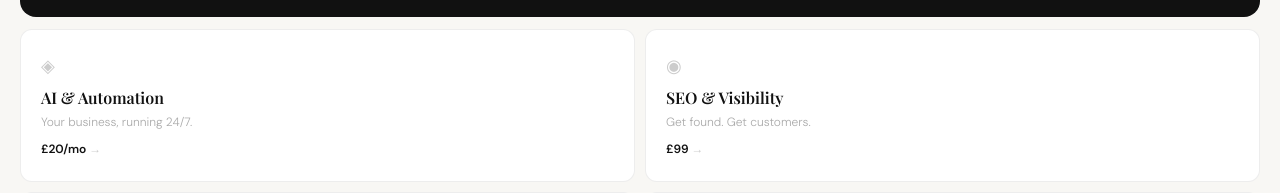
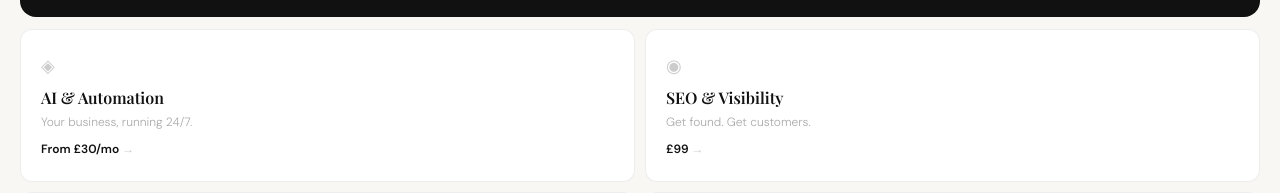
Before and after one commit to maxkilburn0-wq/Kilburn-and-Hurst, a React (Vite) app: page / in a window 1280 px wide. Shown: the part 1291-1484 px from the top of the page. Built offline with nearby package versions, Linux system fonts and the light colour scheme; a web font is replaced by a local one.

Commit message:
Update App.jsx

```diff
--- a/src/App.jsx
+++ b/src/App.jsx
@@ -17,7 +17,7 @@ const SERVICES = [
     title: "AI & Automation",
     tagline: "Your business, running 24/7.",
     desc: "Chatbots that answer customers, capture leads, and book appointments while you sleep.",
-    price: "£20/mo",
+    price: "From £30/mo",
     monthly: "add-on",
     features: ["Trained on your business", "Lead capture", "FAQ answering", "Website integration", "Live in 5 days"],
   },
```
